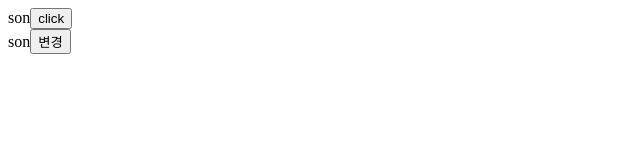
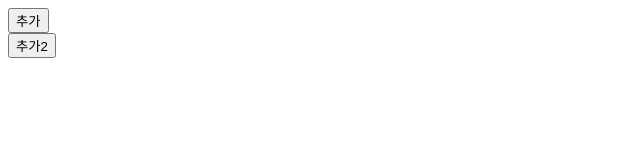
Before and after one commit to hagop5989/react20240509, a React (Vite) app: page / in a window 1280 px wide. Shown: the top 160 px of the page, without its empty margins (0-640 px from the left). Built offline with nearby package versions, Linux system fonts and the light colour scheme.

Commit message:
20240510 react- 공부 상태가 객체면 복사해서 새 객체를 만들어야 써야함. react 는 참조값이 같으면 같은 값으로 판단하기 때문. (학원)

```diff
--- a/src/App.jsx
+++ b/src/App.jsx
@@ -1,35 +1,38 @@
 import React, { useState } from "react";
 
-function MyComp() {
-  const [val, setVal] = useState({ name: "son" });
+function MyComp1() {
+  const [val, setVal] = useState([]);
 
-  function updateVal() {
-    // 상태가 바뀌면 다시 그림
-    // 새 객체를 만들어서 set
-    val.name = "lee";
+  function addItem() {
+    val.push("a");
     setVal(val);
   }
 
   return (
     <div>
-      {val.name}
-      <button onClick={updateVal}>click</button>
+      <div>{val}</div>
+      <div>
+        <button onClick={addItem}>추가</button>
+      </div>
     </div>
   );
 }
 
 function MyComp2() {
-  const [val, setVal] = useState({ name: "son" });
-  function updateVal() {
-    // 객체를 복사해서 새 객체를 만들어 써야 함
-    const { ...newVal } = val; // 얕은복사
-    newVal.name = "lee";
+  const [val, setVal] = useState([]);
+  function addItem() {
+    // 상태가 객체면 새 객체로 복사해서 써야함
+    const [...newVal] = val;
+
+    newVal.push("a");
     setVal(newVal);
   }
   return (
     <div>
-      {val.name}
-      <button onClick={updateVal}>변경</button>
+      <div>{val}</div>
+      <div>
+        <button onClick={addItem}>추가2</button>
+      </div>
     </div>
   );
 }
@@ -37,7 +40,7 @@ function MyComp2() {
 function App(props) {
   return (
     <div>
-      <MyComp />
+      <MyComp1 />
       <MyComp2 />
     </div>
   );
```
